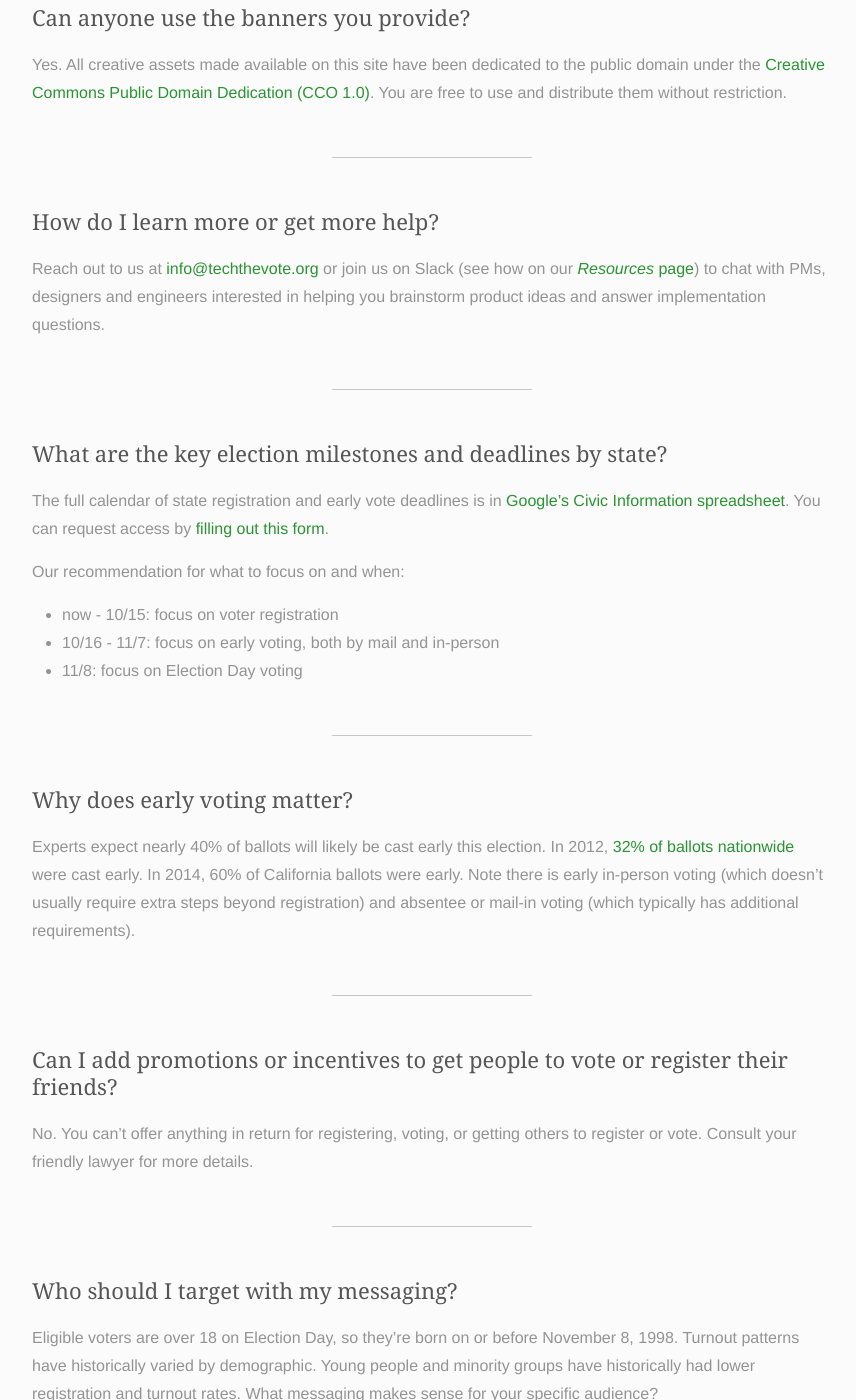
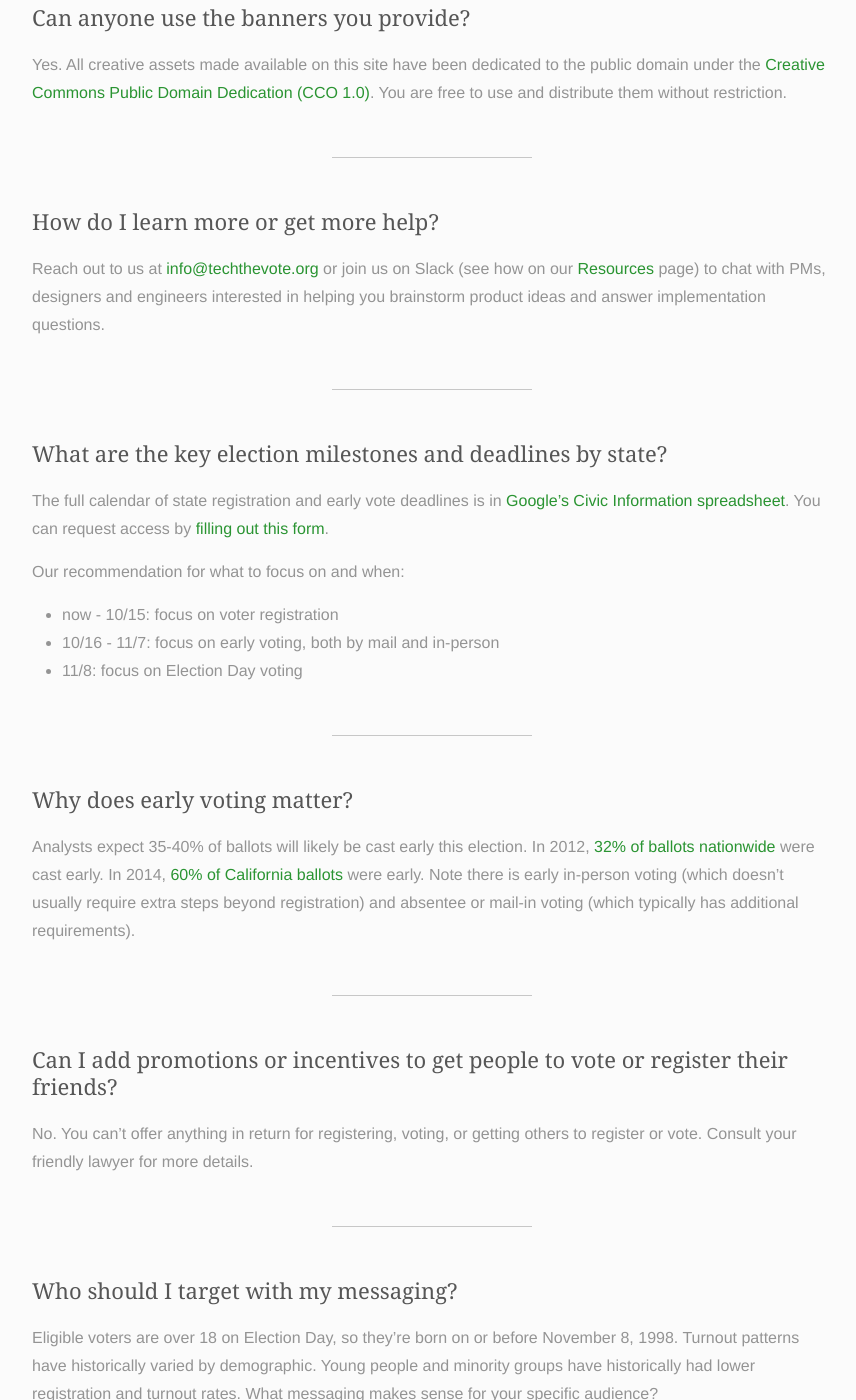
Before and after one commit to techthevote/techthevote.github.io, a Jekyll site: the page built from faq.md, in a window 1280 px wide and 1400 px high, scrolled down 2595 px. Shown: the whole window, without its empty margins (208-1064 px from the left). Built offline with Jekyll 4.4.1, drawn with Linux system fonts in a browser that asks for light colours; nearby versions of some CDN libraries; comment, search, counter and statistics services are not loaded; some of the changed text lies outside the part shown.

Commit message:
Update faq.md

```diff
--- a/faq.md
+++ b/faq.md
@@ -74,7 +74,7 @@
 ### Why does getting out the vote matter?
 {: .question }
 
-Elections are frequently won by small margins, so every vote counts. In almost all states, when a candidate wins by even a slim margin, all the Electoral College votes for the state are tallied to that candidate. For example, [state results from 2012](https://en.wikipedia.org/wiki/United_States_presidential_election,_2012#Results_by_state'){:target="_blank"} show President Obama won Ohio by an average of only 9 votes per precinct and Florida by an average of 6 votes per precinct.
+Elections are frequently won by small margins, so every vote counts. In almost all states, when a candidate wins by even a slim margin, all the Electoral College votes for the state are tallied to that candidate. For example, [state results from 2012](https://en.wikipedia.org/wiki/United_States_presidential_election,_2012#Results_by_state'){:target="_blank"} show President Barack Obama won Ohio over Mitt Romney by an average of only 9 votes per precinct and Florida by an average of 6 votes per precinct.
 
 ---
 
@@ -86,7 +86,7 @@
 * **How does the voting process complement how people use your product?** For example, people will need to find the closest polling place, drive or carpool with friends, and discuss voting recommendations. Are there easy tie-ins with your product?
 * **How can getting out the vote help you meet your product goals?** For example, if you're encouraging people to share their location in your app, providing the closest polling location could drive turnout and your product goals.
 * **Prioritize battleground states if you can't ship something nationally**. Both parties are focused on these states, in descending size of Electoral College votes: Florida, Pennsylvania, Ohio, Michigan, Georgia, North Carolina, Virginia, Arizona, Wisconsin, Colorado, Nevada, Iowa.
-* And of course, our <a href="./playbook#simple-ideas" class="nav-element">__Simple Ideas__</a> take less than one day of work.
+* And of course, our <a href="./playbook#simple-ideas" class="nav-element">_Simple Ideas_</a> take less than one day of work.
 
 ---
 
@@ -109,7 +109,7 @@
 ### How do I learn more or get more help?
 {: .question }
 
-Reach out to us at [info@techthevote.org](mailto:info@techthevote.org) or join us on Slack (see how on our <a href="./resources" class="nav-element">_Resources_ page</a>) to chat with PMs, designers and engineers interested in helping you brainstorm product ideas and answer implementation questions.
+Reach out to us at [info@techthevote.org](mailto:info@techthevote.org) or join us on Slack (see how on our <a href="./resources" class="nav-element">Resources</a> page) to chat with PMs, designers and engineers interested in helping you brainstorm product ideas and answer implementation questions.
 
 ---
 
@@ -129,7 +129,7 @@
 ### Why does early voting matter?
 {: .question }
 
-Experts expect nearly 40% of ballots will likely be cast early this election.  In 2012, [32% of ballots nationwide](http://www.huffingtonpost.com/michael-p-mcdonald/a-modest-early-voting-ris_b_3430379.html){:target="_blank"} were cast early.  In 2014, 60% of California ballots were early. Note there is early in-person voting (which doesn’t usually require extra steps beyond registration) and absentee or mail-in voting (which typically has additional requirements).
+Analysts expect 35-40% of ballots will likely be cast early this election.  In 2012, [32% of ballots nationwide](http://www.huffingtonpost.com/michael-p-mcdonald/a-modest-early-voting-ris_b_3430379.html){:target="_blank"} were cast early.  In 2014, [60% of California ballots](http://www.sos.ca.gov/elections/historical-absentee/){:target="_blank"} were early. Note there is early in-person voting (which doesn’t usually require extra steps beyond registration) and absentee or mail-in voting (which typically has additional requirements).
 
 ---
 
@@ -150,6 +150,6 @@
 ### What gets people to vote?
 {: .question }
 
-Check out <a href="https://www.gsb.stanford.edu/insights/research-backed-ways-get-out-vote" target="_blank" class="inline-link">some research</a> on the subject.  We've included a summary in our <a href="./playbook" class="nav-element">_Playbook_</a> as well.
+Check out <a href="https://www.gsb.stanford.edu/insights/research-backed-ways-get-out-vote" target="_blank" class="inline-link">some research</a> on the subject.  We've included a summary in our <a href="./playbook" class="nav-element">Playbook</a> as well.
 
 </div>
```
